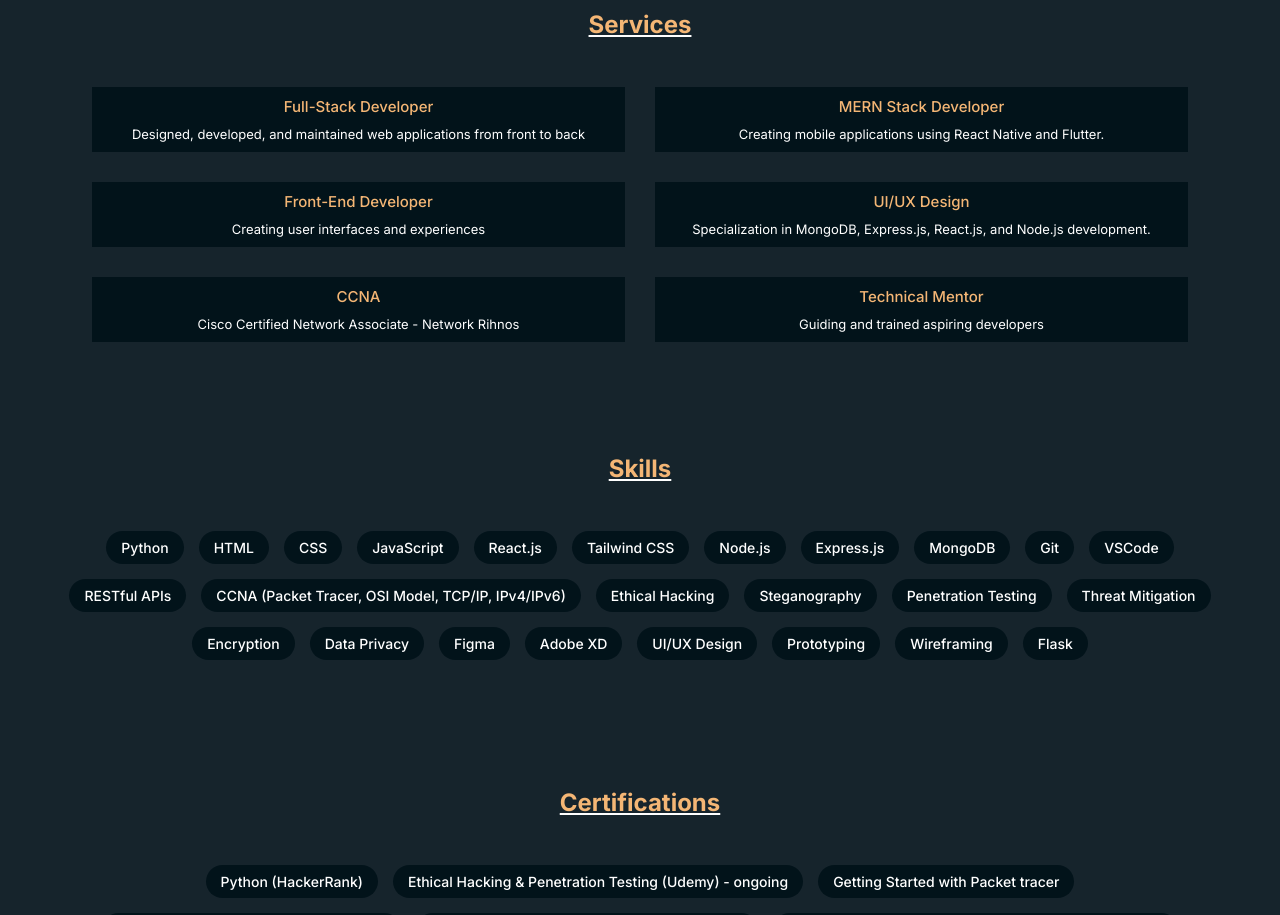
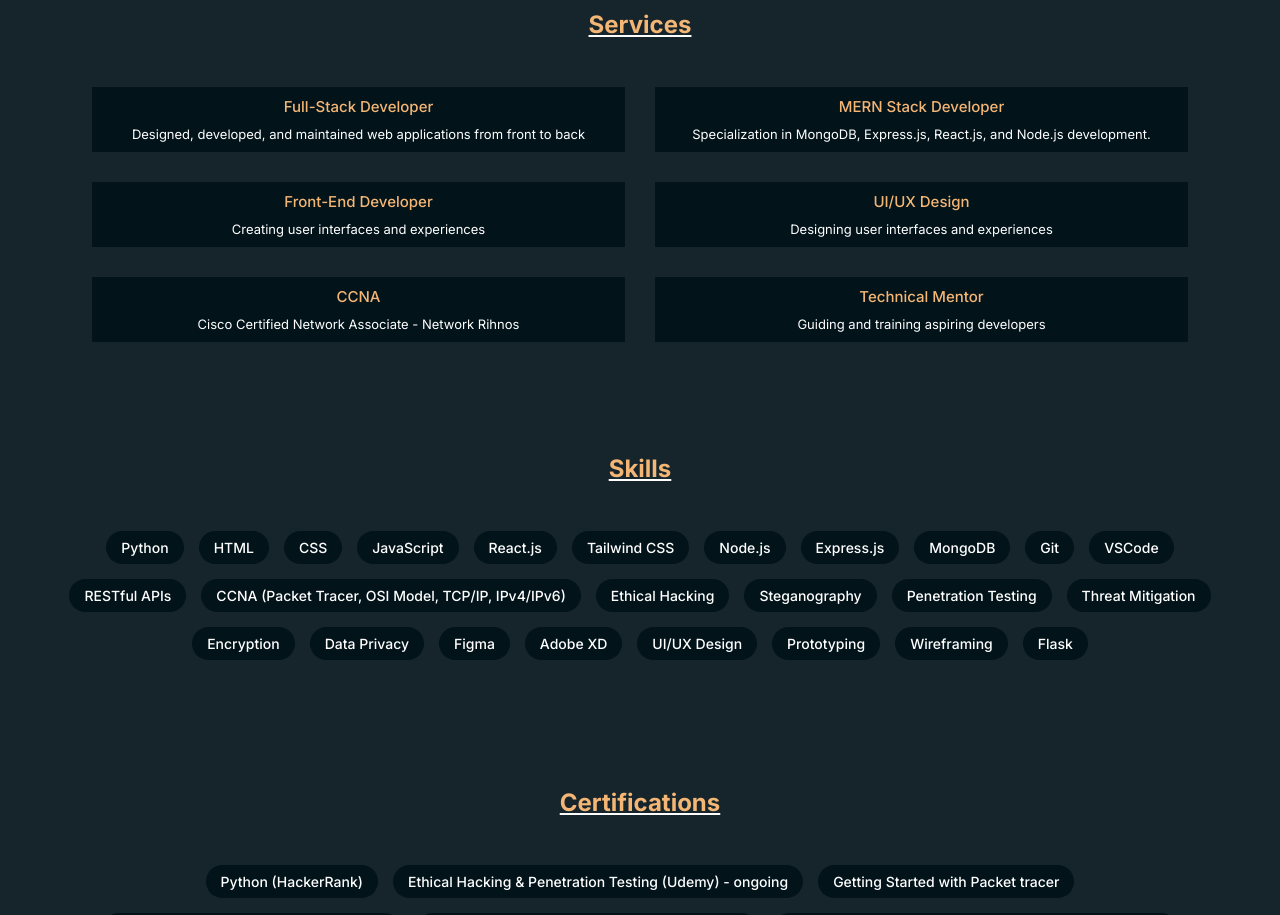
Before and after one commit to kutty023/MyPortfolio, a React (Vite) app in the folder portfolio/: page / in a window 1280 px wide. Shown: the part 1140-2055 px from the top of the page. Built offline with nearby package versions, Linux system fonts and the light colour scheme.

Commit message:
added data

```diff
--- a/portfolio/src/Pages/Services.jsx
+++ b/portfolio/src/Pages/Services.jsx
@@ -4,13 +4,12 @@ import '../Styles/Services.css'
 function Services(){
     const servicesData = [
       { title: "Full-Stack Developer", description: "Designed, developed, and maintained web applications from front to back" },
-      { title: "MERN Stack Developer", description: "Creating mobile applications using React Native and Flutter." },
+      { title: "MERN Stack Developer", description: "Specialization in MongoDB, Express.js, React.js, and Node.js development." },
       { title: "Front-End Developer", description: "Creating user interfaces and experiences" },
-      { title: "UI/UX Design", description: "Specialization in MongoDB, Express.js, React.js, and Node.js development." },
+      { title: "UI/UX Design", description: "Designing user interfaces and experiences " },
       // { title: "Web Application Security Analyst", description: "Identifying and mitigating security vulnerabilities." },
       { title: "CCNA ", description: "Cisco Certified Network Associate - Network Rihnos" },
-      { title: "Technical Mentor ", description: "Guiding and trained aspiring developers" },
-      // { title: "Coding Instructor ", description: "Teaching programming and web development skills." },
+      { title: "Technical Mentor ", description: "Guiding and training aspiring developers" },
     ];
 
       return (
```
